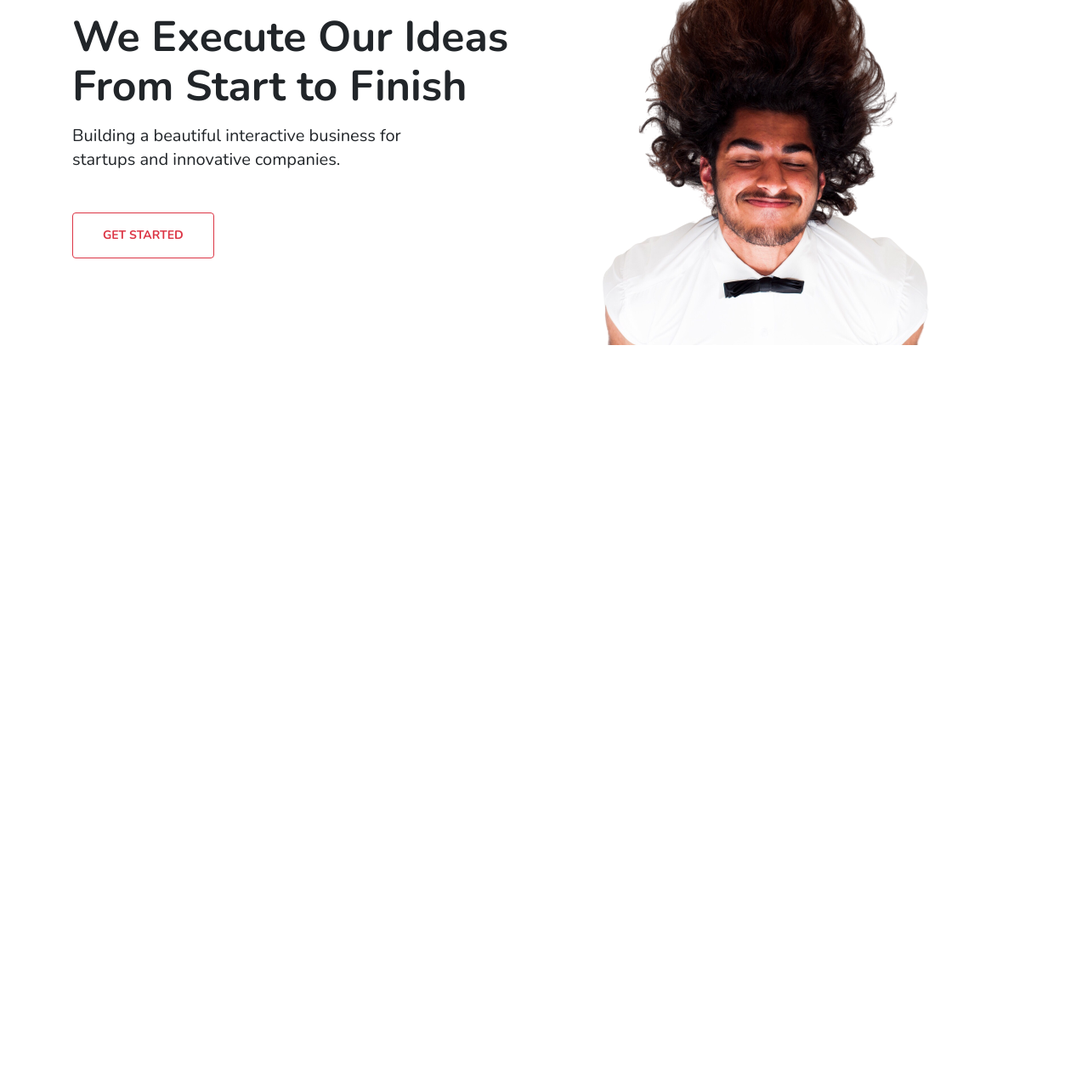
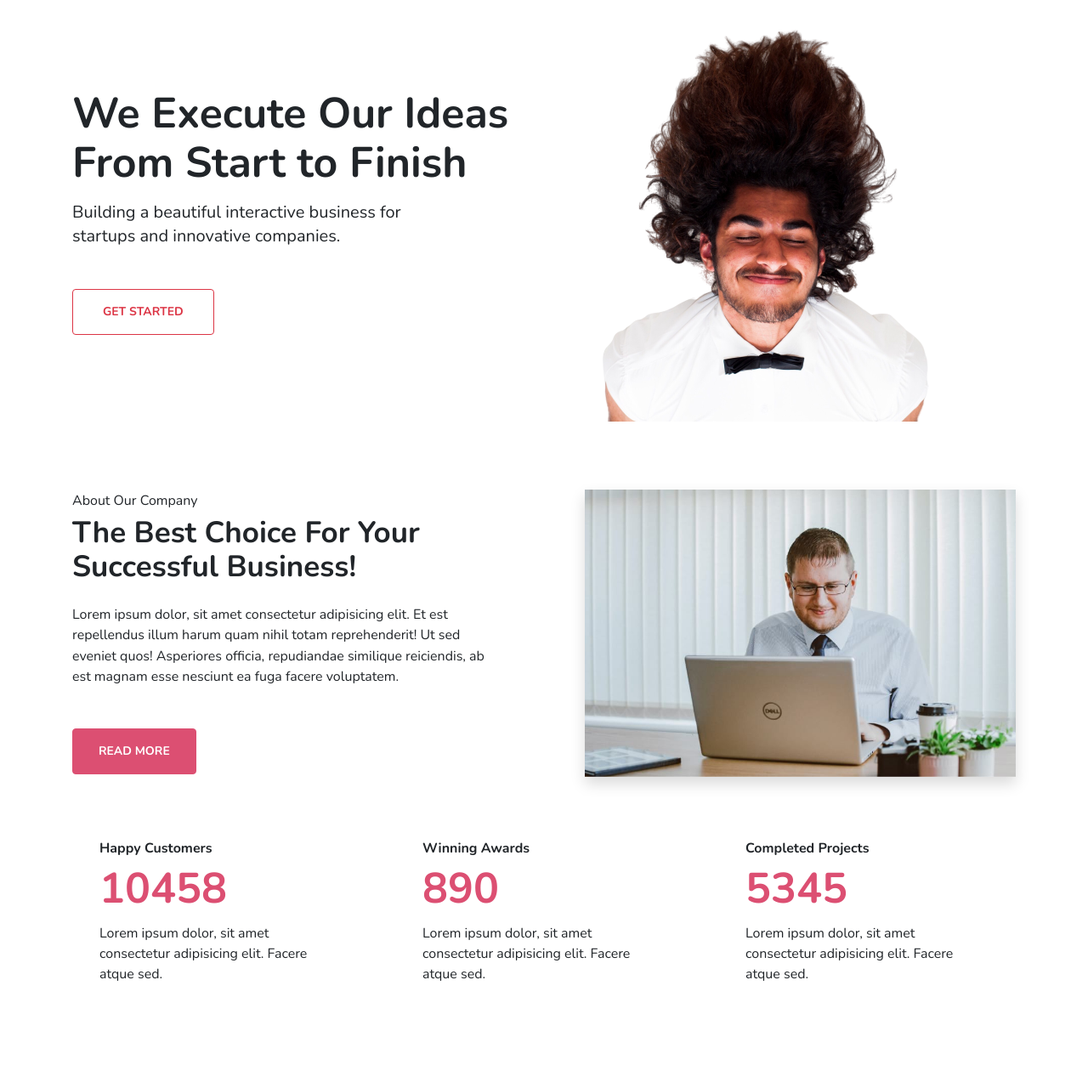
Before and after one commit to Hieuvan2222/MasterWord, a plain HTML site: page index.html in a window 1280 px wide. Shown: the part 294-1567 px from the top of the page at 85% size. Before the commit the page ends 800 px from the top, so only its background shows below. Drawn offline with nearby package versions, Linux system fonts and the light colour scheme.

Commit message:
them About

```diff
--- a/css/style.css
+++ b/css/style.css
@@ -141,7 +141,9 @@ header .header__button {
 
 /* CAROUSEL */
 
-
+.maCarousel-index{
+    margin-top: 90px;
+}
 .maCarousel-index .content {
 
     background: linear-gradient(to right, var(--bg-color), rgba(255, 255, 255, 0.92)),
@@ -193,3 +195,88 @@ header .header__button {
 @media (max-width: 992px) {
 .maCarousel-index {
     margin-top: 70px; } }
+
+
+
+
+
+
+
+   /* ABOUT  */
+
+
+   .about {
+    background-color: var(--light-bg-color); }
+    .about .book-info h3 {
+      font-size: 35px;
+      line-height: 40px;
+      color: var(--title-color);
+      font-weight: 700; }
+    .about .book-info p {
+      font-style: normal;
+      font-weight: normal;
+      font-size: 16px;
+      color: var(--text-color);
+      line-height: 24.4px; }
+
+
+
+    .theme-button {
+        transition: 0.3s ease-out;
+        display: inline-block;
+        line-height: 52px;
+        font-weight: 700;
+        font-size: 14px;
+        margin: 0px;
+        padding: 0px 30px;
+        text-transform: uppercase;
+    }
+
+    .btn-primary {
+        color: #fff;
+        background-color: #dc4f72;
+        border-color: #dc4f72;
+    }
+
+    a, a:hover {
+        text-decoration: none;
+    }
+
+
+  /*-- stats --*/
+  .w3l-stats {
+    background: var(--light-bg-color); }
+    .w3l-stats p.counter {
+      font-size: 50px;
+      line-height: 1;
+
+      color: #dc4f72;
+      margin-bottom: 0;
+      font-weight: 700;
+      margin-bottom: 15px;
+      margin-top: 10px; }
+    .w3l-stats .stats_info h4 {
+      font-size: 16px;
+      line-height: 24.5px;
+      text-transform: capitalize;
+      color: var(--title-color);
+      font-weight: 700; }
+    .w3l-stats .stats_info {
+      background-color: var(--bg-color);
+      padding: 2rem;
+      border-radius: var( --card-curve);
+      box-shadow: var( --card-box-shadow);
+      transition: 0.3s ease;
+      border: 1px solid var(--border-color-light); }
+    .w3l-stats .stats_info:hover {
+      box-shadow: var(--card-hover-box-shadow);
+      transition: 0.3s ease; }
+    @media (max-width: 992px) {
+      .w3l-stats p.counter {
+        font-size: 40px;
+        line-height: 50px; }
+      .w3l-stats .stats_info h4 {
+        font-size: 18px; } }
+    @media (max-width: 737px) {
+      .w3l-stats .stats_info h4 {
+        font-size: 17px; } }
--- a/index.html
+++ b/index.html
@@ -100,7 +100,7 @@
 
         <div class="maCarousel-index">
             <div class="content">
-                <div class="container HomePageHeroHeader">
+                <div class="container HomePage">
                     <div class="row align-items-center">
                         <div class="col-lg-6 content-left">
                             <h3>
@@ -126,7 +126,94 @@
 
 
     <section class="startup"> </section>
-    <section class="choice"> </section>
+
+
+
+
+    <!-- ABOUT  -->
+    <section class="about py-5">
+        <div class="container py-lg-3 mt-3 LPAbout">
+            <div class="row align-items-center">
+              <div class="col-sm-6 book-info pr-md-5">
+                <h6 class="sub-title">
+                  About Our Company </h6>
+                <h3 class="mb-md-4 mb-3">
+                  The Best Choice For Your Successful Business! </h3>
+                <p class="mb-md-5 mb-4">Lorem ipsum dolor, sit amet consectetur adipisicing elit. Et est repellendus illum
+                  harum quam nihil totam
+                  reprehenderit! Ut sed eveniet quos! Asperiores officia, repudiandae similique reiciendis, ab est magnam esse
+                  nesciunt ea fuga facere
+                  voluptatem.</p>
+                <a href="#about" class="btn btn-primary theme-button">
+                  Read More</a>
+              </div>
+              <div class="col-sm-6 pl-md-5 mt-sm-0 mt-5">
+                <img src="./img/IMgmaster06.jpg" class="img-fluid shadow img-curve"
+                  alt="" />
+              </div>
+            </div>
+          </div>
+
+
+          <section>
+        </section>
+
+      <section class="w3l-stats pb-5 pt-4" id="stats">
+        <div class="gallery-inner container pb-lg-3 HPStats">
+          <div class="row stats-con justify-content-center">
+
+                        <div class="col-lg-4 col-sm-6">
+              <div class="stats_info counter_grid">
+                <h4>
+                  Happy Customers          </h4>
+                <p class="counter">
+                  10458          </p>
+                <p>
+                  Lorem ipsum dolor, sit amet consectetur adipisicing elit. Facere atque sed.          </p>
+              </div>
+            </div>
+
+                        <div class="col-lg-4 col-sm-6 mt-sm-0 mt-4">
+              <div class="stats_info counter_grid1">
+                <h4>
+                  Winning Awards          </h4>
+                <p class="counter">
+                  890          </p>
+                <p>
+                  Lorem ipsum dolor, sit amet consectetur adipisicing elit. Facere atque sed.          </p>
+              </div>
+            </div>
+
+                        <div class="col-lg-4 col-sm-6 mt-lg-0 mt-sm-5 mt-4">
+              <div class="stats_info counter_grid">
+                <h4>
+                  Completed Projects          </h4>
+                <p class="counter">
+                  5345          </p>
+                <p>
+                  Lorem ipsum dolor, sit amet consectetur adipisicing elit. Facere atque sed.          </p>
+              </div>
+            </div>
+
+          </div>
+        </div>
+      </section>
+
+      <section>
+        </section>
+
+
+
+
+
+
+
+    </section>
+
+
+
+
+
     <section class="ourselves"> </section>
     <section class="questions"> </section>
     <section class="featured"> </section>
```
